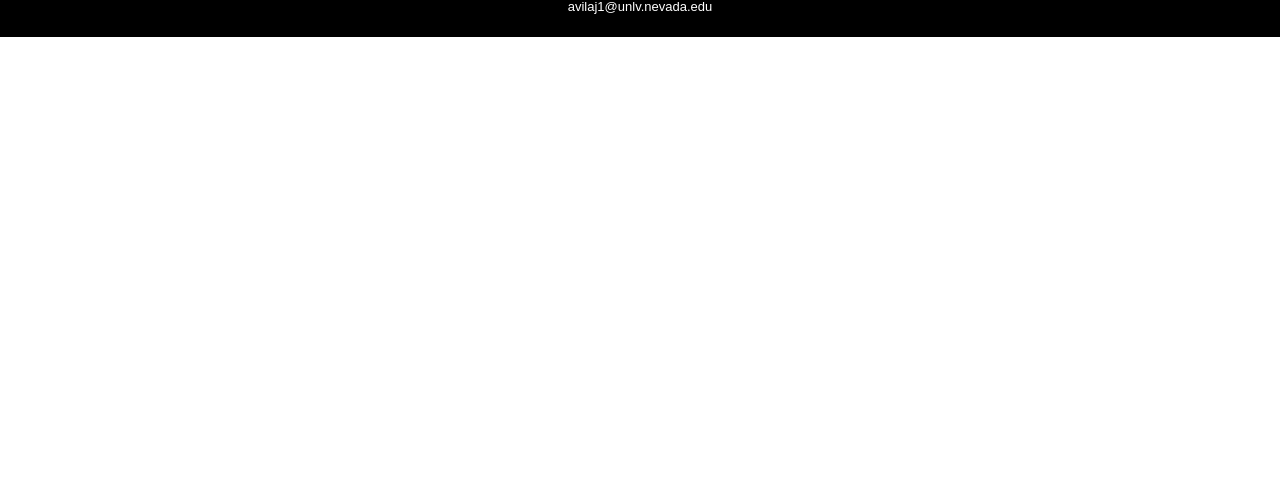
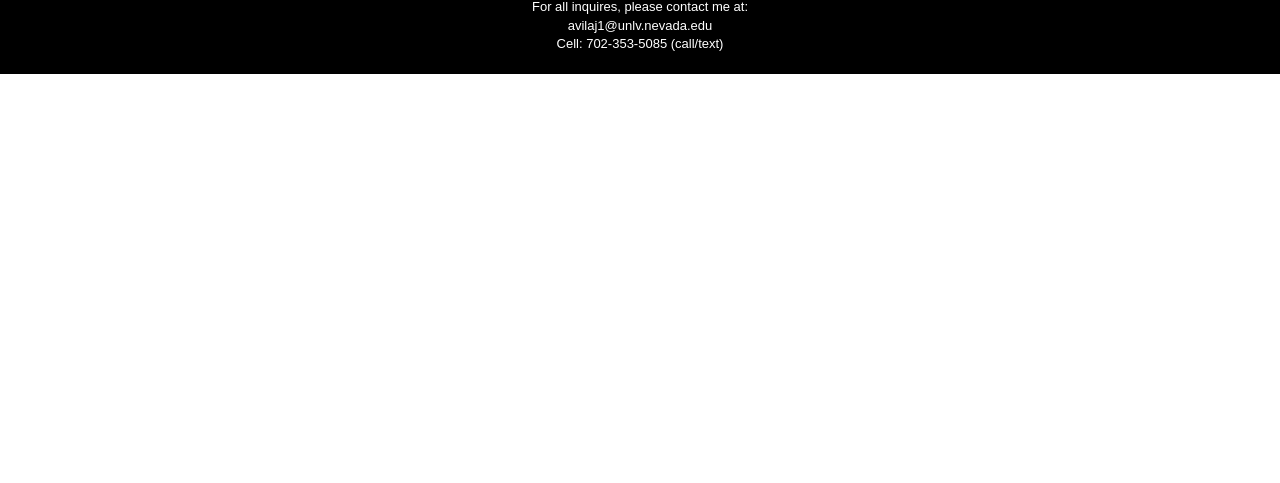
Before and after one commit to jjvila/jjvila.github.io, a plain HTML site: page contact.html in a window 1280 px wide. Shown: the part 317-800 px from the top of the page. Drawn offline with nearby package versions, Linux system fonts and the light colour scheme.

Commit message:
Update contact.html

```diff
--- a/contact.html
+++ b/contact.html
@@ -39,7 +39,10 @@
 
 <div class="row">
   <div class="col-sm-12">
-<p>avilaj1@unlv.nevada.edu </p>
+	  <p> For all inquires, please contact me at: <br>
+		  avilaj1@unlv.nevada.edu<br>
+		  Cell: 702-353-5085 (call/text)<br>
+	  </p>
   </div>
 </div>
 
```
